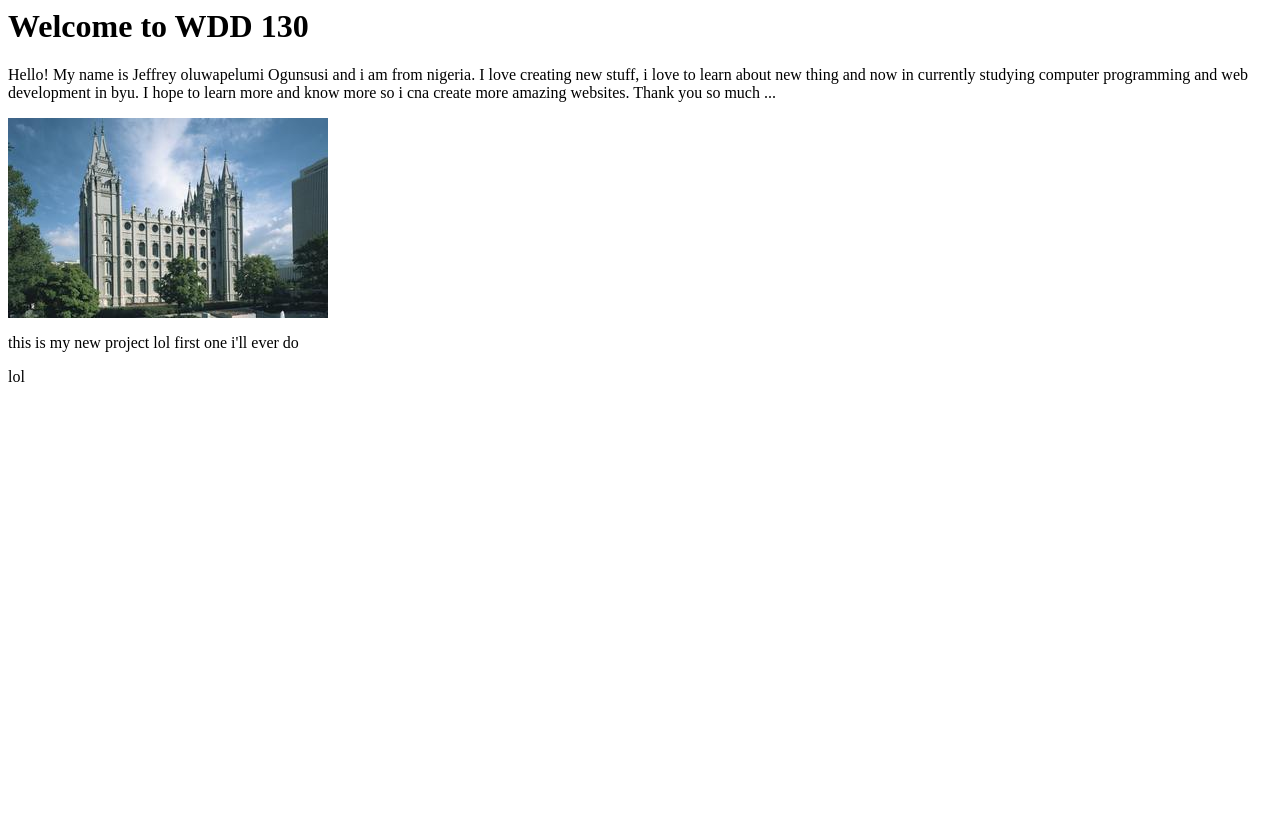
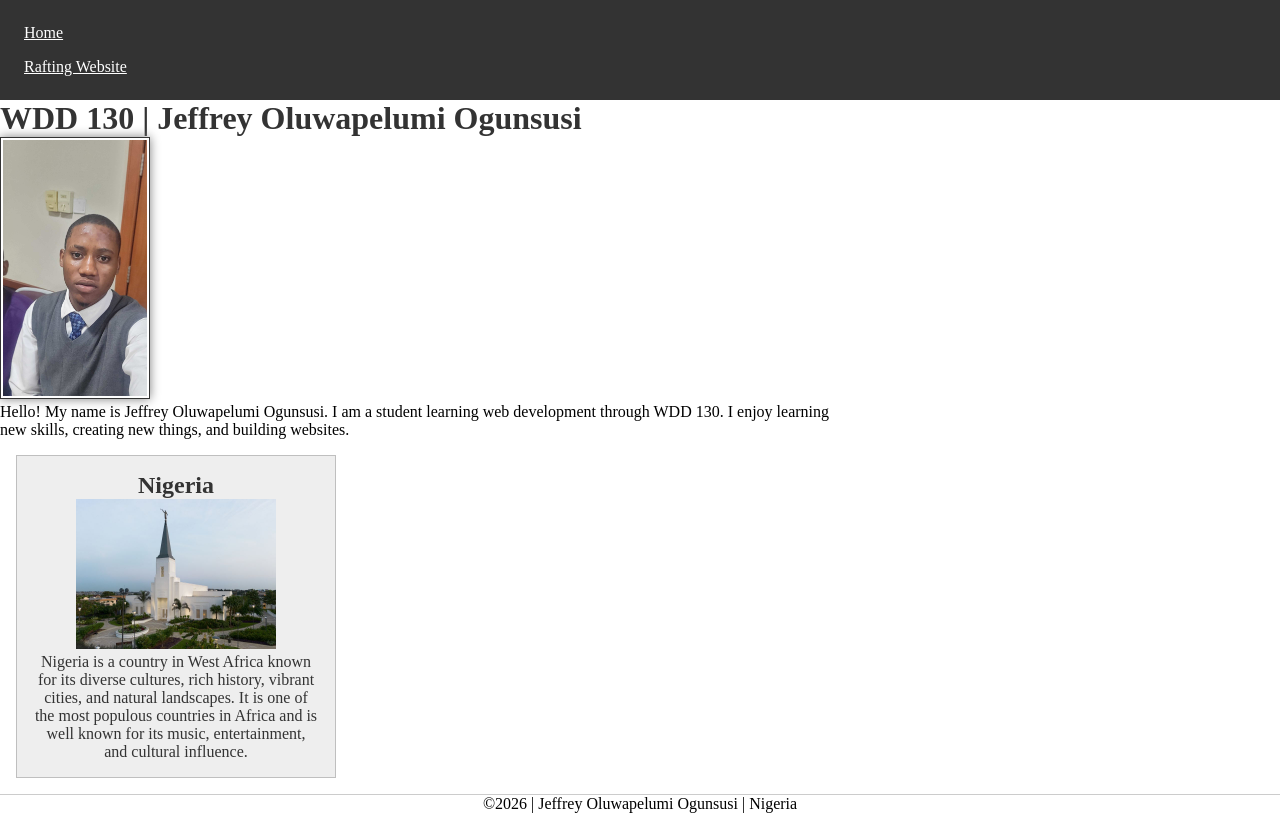
Before and after one commit to ogunmepon1-pen/wdd130, a plain HTML site: page index.html in a window 1280 px wide. Drawn offline with Linux system fonts and the light colour scheme.

Commit message:
i completed the homepage enhancement

```diff
--- a/index.html
+++ b/index.html
@@ -1,18 +1,42 @@
-<!DOCTYPE html<html lang"en-US">
+<!DOCTYPE html>
+<html lang="en-US">
 
 <head>
     <meta charset="UTF-8">
     <meta name="viewport" content="width=device-width, initial-scale=1.0">
-    <title>WDD 130 | Jeffrey oluwapelumi Ogunsusi</title>
+    <title>WDD 130 | Jeffrey Oluwapelumi Ogunsusi</title>
+    <meta name="description" content="Jeffrey Oluwapelumi Ogunsusi's WDD 130 course home page showcasing web development coursework and projects.">
+    <meta name="author" content="Jeffrey Oluwapelumi Ogunsusi">
+    <link rel="stylesheet" href="styles/styles.css">
 </head>
 
 <body>
-    <h1>Welcome to WDD 130</h1>
-    <p>Hello! My name is Jeffrey oluwapelumi Ogunsusi and i am from nigeria. I love creating new stuff, i love to learn about new thing and now in currently studying computer programming and web development in byu. I hope to learn more and know more so i cna create more amazing websites. Thank you so much ...</p>
+    <header>
+        <nav>
+            <a href="#">Home</a>
+            <a href="wwr">Rafting Website</a>
+        </nav>
+    </header>
 
-    <img src="images/salt-lake-temple.jpg" alt="The Salt Lake Temple.">
+    <main>
+        <h1>WDD 130 | Jeffrey Oluwapelumi Ogunsusi</h1>
+
+        <img src="images/profile.jpg" alt="Jeffrey Oluwapelumi Ogunsusi">
+
+        <p>Hello! My name is Jeffrey Oluwapelumi Ogunsusi. I am a student learning web development through WDD 130. I enjoy learning new skills, creating new things, and building websites.</p>
+    </main>
+
+    <aside>
+        <h2>Nigeria</h2>
+
+        <img src="images/nigeria.jpg" alt="Beautiful landscape in Nigeria">
+
+        <p>Nigeria is a country in West Africa known for its diverse cultures, rich history, vibrant cities, and natural landscapes. It is one of the most populous countries in Africa and is well known for its music, entertainment, and cultural influence.</p>
+    </aside>
+
+    <footer>
+        <p>©2026 | Jeffrey Oluwapelumi Ogunsusi | Nigeria</p>
+    </footer>
 </body>
-<footer>
-    <p> this is my new project lol first one i'll ever do
-</footer>
-lol
+
+</html>
```
